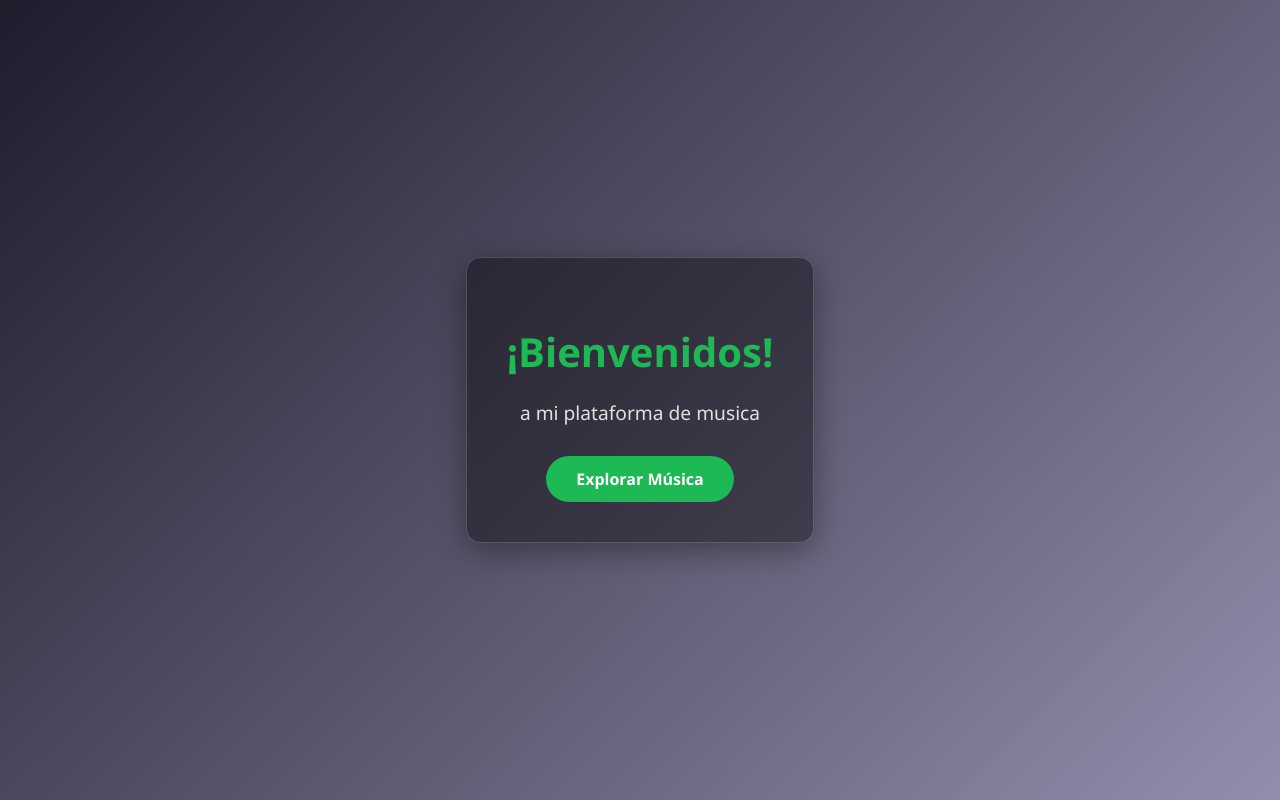
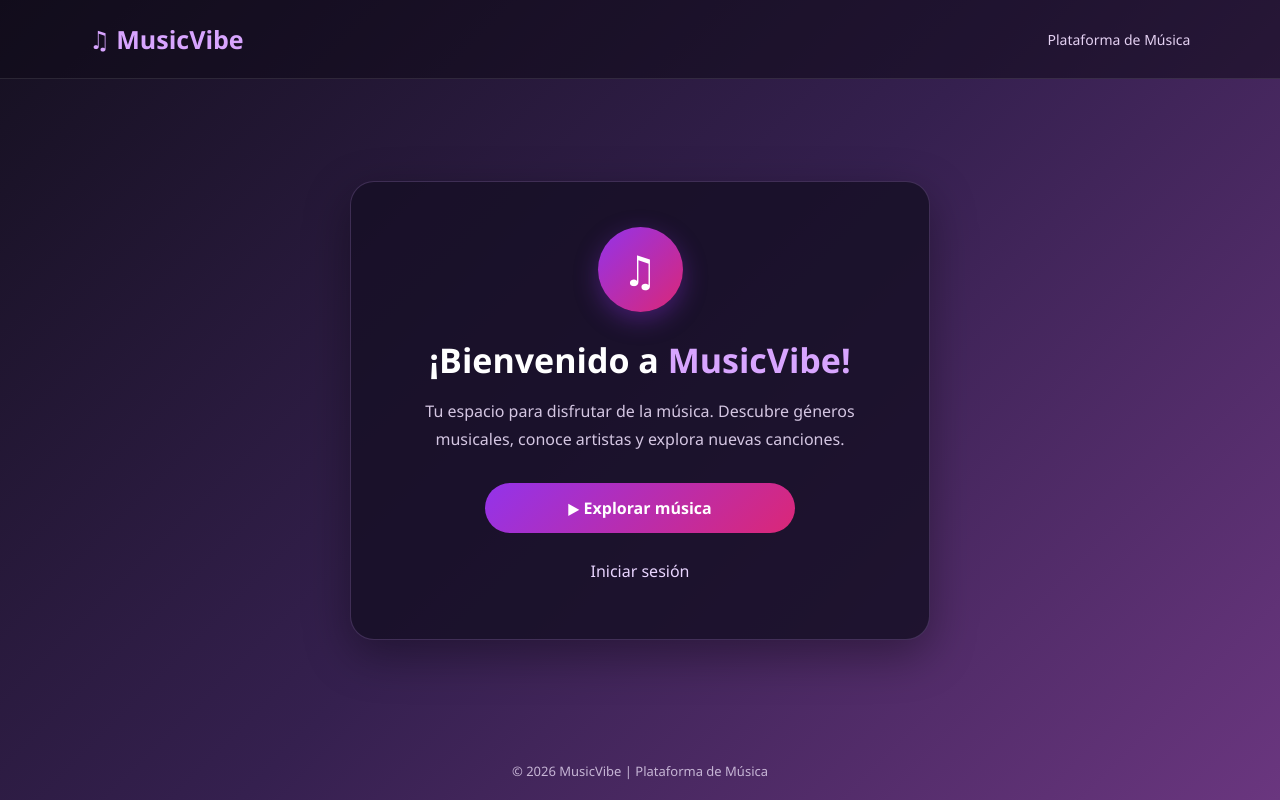
Before and after one commit to Pvmeela/BackEnd-Django, a Django app: page / in a window 1280 px wide. Run offline with Django 5.2, Linux system fonts and the light colour scheme.

Commit message:
Mejorar bienvenida MusicVibe y agregar cierre de sesion

```diff
--- a/Plataforma_de_musica/templates/bienvenida.html
+++ b/Plataforma_de_musica/templates/bienvenida.html
@@ -1,61 +1,253 @@
+
 <!DOCTYPE html>
 <html lang="es">
 <head>
     <meta charset="UTF-8">
     <meta name="viewport" content="width=device-width, initial-scale=1.0">
-    <title>Bienvenidos a mi plataforma de música</title>
+    <title>Bienvenida | Plataforma de Música</title>
+
     <style>
-        body {
+        * {
             margin: 0;
             padding: 0;
-            font-family: 'Segoe UI', Tahoma, Geneva, Verdana, sans-serif;
-            background: linear-gradient(135deg, #1f1c2c, #928dab);
-            color: #ffffff;
+            box-sizing: border-box;
+        }
+
+        body {
+            min-height: 100vh;
+            font-family: 'Segoe UI', Tahoma, sans-serif;
+            background: linear-gradient(135deg, #151020, #35204f, #6a367f);
+            color: white;
+            display: flex;
+            flex-direction: column;
+        }
+
+        /* Barra superior */
+        header {
+            display: flex;
+            justify-content: space-between;
+            align-items: center;
+            padding: 22px 7%;
+            background: rgba(15, 10, 25, 0.55);
+            border-bottom: 1px solid rgba(255, 255, 255, 0.1);
+        }
+
+        .logo {
+            font-size: 25px;
+            font-weight: bold;
+            color: #d8a5ff;
+        }
+
+        .usuario {
+            color: #e4d1f2;
+            font-size: 14px;
+        }
+
+        /* Contenido principal */
+        main {
+            flex: 1;
             display: flex;
             justify-content: center;
             align-items: center;
-            height: 100vh;
+            padding: 35px 20px;
+        }
+
+        .container {
+            width: 100%;
+            max-width: 580px;
+            padding: 45px 35px;
+            background: rgba(23, 16, 38, 0.85);
+            border: 1px solid rgba(216, 165, 255, 0.2);
+            border-radius: 24px;
+            box-shadow: 0 15px 45px rgba(0, 0, 0, 0.35);
             text-align: center;
         }
-        .container {
-            max-width: 600px;
-            padding: 40px;
-            background: rgba(0, 0, 0, 0.4);
-            border-radius: 15px;
-            box-shadow: 0 8px 32px 0 rgba(0, 0, 0, 0.37);
-            backdrop-filter: blur(4px);
-            border: 1px solid rgba(255, 255, 255, 0.18);
+
+        .icono-musica {
+            width: 85px;
+            height: 85px;
+            margin: 0 auto 25px;
+            border-radius: 50%;
+            background: linear-gradient(135deg, #9333ea, #db2777);
+            display: flex;
+            justify-content: center;
+            align-items: center;
+            font-size: 42px;
+            box-shadow: 0 8px 25px rgba(147, 51, 234, 0.35);
         }
+
         h1 {
-            font-size: 2.5rem;
-            margin-bottom: 20px;
-            color: #1db954; /* Color estilo Spotify */
+            font-size: 34px;
+            margin-bottom: 15px;
+            color: #ffffff;
         }
-        p {
-            font-size: 1.2rem;
+
+        .destacado {
+            color: #d8a5ff;
+        }
+
+        .descripcion {
+            font-size: 16px;
+            color: #d4c6e2;
+            line-height: 1.7;
             margin-bottom: 30px;
-            color: #e0e0e0;
         }
-        .btn {
+
+        .botones {
+            display: flex;
+            flex-direction: column;
+            align-items: center;
+            gap: 15px;
+        }
+
+        /* Botón principal */
+        .btn-explorar {
             display: inline-block;
-            padding: 12px 30px;
-            background-color: #1db954;
+            width: 100%;
+            max-width: 310px;
+            padding: 14px 25px;
+            background: linear-gradient(135deg, #9333ea, #db2777);
             color: white;
+            border-radius: 30px;
             text-decoration: none;
+            font-size: 16px;
             font-weight: bold;
-            border-radius: 25px;
-            transition: background 0.3s ease;
+            transition: 0.3s;
         }
-        .btn:hover {
-            background-color: #1aa34a;
+
+        .btn-explorar:hover {
+            transform: translateY(-3px);
+            box-shadow: 0 8px 25px rgba(219, 39, 119, 0.35);
+        }
+
+        /* Botón cerrar sesión */
+        .form-logout {
+            width: 100%;
+            max-width: 310px;
+        }
+
+        .btn-logout {
+            width: 100%;
+            padding: 13px 25px;
+            background: transparent;
+            color: #e9d5ff;
+            border: 2px solid #a855f7;
+            border-radius: 30px;
+            font-size: 16px;
+            font-weight: bold;
+            cursor: pointer;
+            transition: 0.3s;
+        }
+
+        .btn-logout:hover {
+            background: #a855f7;
+            color: white;
+            transform: translateY(-2px);
+        }
+
+        .btn-login {
+            display: inline-block;
+            color: #e9d5ff;
+            text-decoration: none;
+            padding: 12px 20px;
+        }
+
+        .btn-login:hover {
+            text-decoration: underline;
+        }
+
+        footer {
+            text-align: center;
+            padding: 20px;
+            color: #c6b5d5;
+            font-size: 13px;
+        }
+
+        @media (max-width: 600px) {
+            header {
+                padding: 18px 5%;
+            }
+
+            .logo {
+                font-size: 20px;
+            }
+
+            .container {
+                padding: 35px 22px;
+            }
+
+            h1 {
+                font-size: 27px;
+            }
         }
     </style>
 </head>
+
 <body>
-    <div class="container">
-        <h1> ¡Bienvenidos!</h1>
-        <p>a mi plataforma de musica</p>
-        <a href="#" class="btn">Explorar Música</a>
-    </div>
+
+    <header>
+        <div class="logo">♫ MusicVibe</div>
+
+        <div class="usuario">
+            {% if user.is_authenticated %}
+                Hola, {{ user.username }}
+            {% else %}
+                Plataforma de Música
+            {% endif %}
+        </div>
+    </header>
+
+    <main>
+        <div class="container">
+
+            <div class="icono-musica">♫</div>
+
+            <h1>
+                ¡Bienvenido a <span class="destacado">MusicVibe!</span>
+            </h1>
+
+            <p class="descripcion">
+                Tu espacio para disfrutar de la música.
+                Descubre géneros musicales, conoce artistas
+                y explora nuevas canciones.
+            </p>
+
+            <div class="botones">
+
+                <a href="/api/generos/" class="btn-explorar">
+                    ▶ Explorar música
+                </a>
+
+                {% if user.is_authenticated %}
+
+                    <form action="{% url 'logout' %}"
+                          method="post"
+                          class="form-logout">
+
+                        {% csrf_token %}
+
+                        <button type="submit" class="btn-logout">
+                            ↪ Cerrar sesión
+                        </button>
+
+                    </form>
+
+                {% else %}
+
+                    <a href="{% url 'login' %}" class="btn-login">
+                        Iniciar sesión
+                    </a>
+
+                {% endif %}
+
+            </div>
+
+        </div>
+    </main>
+
+    <footer>
+        © 2026 MusicVibe | Plataforma de Música
+    </footer>
+
 </body>
 </html>
```
